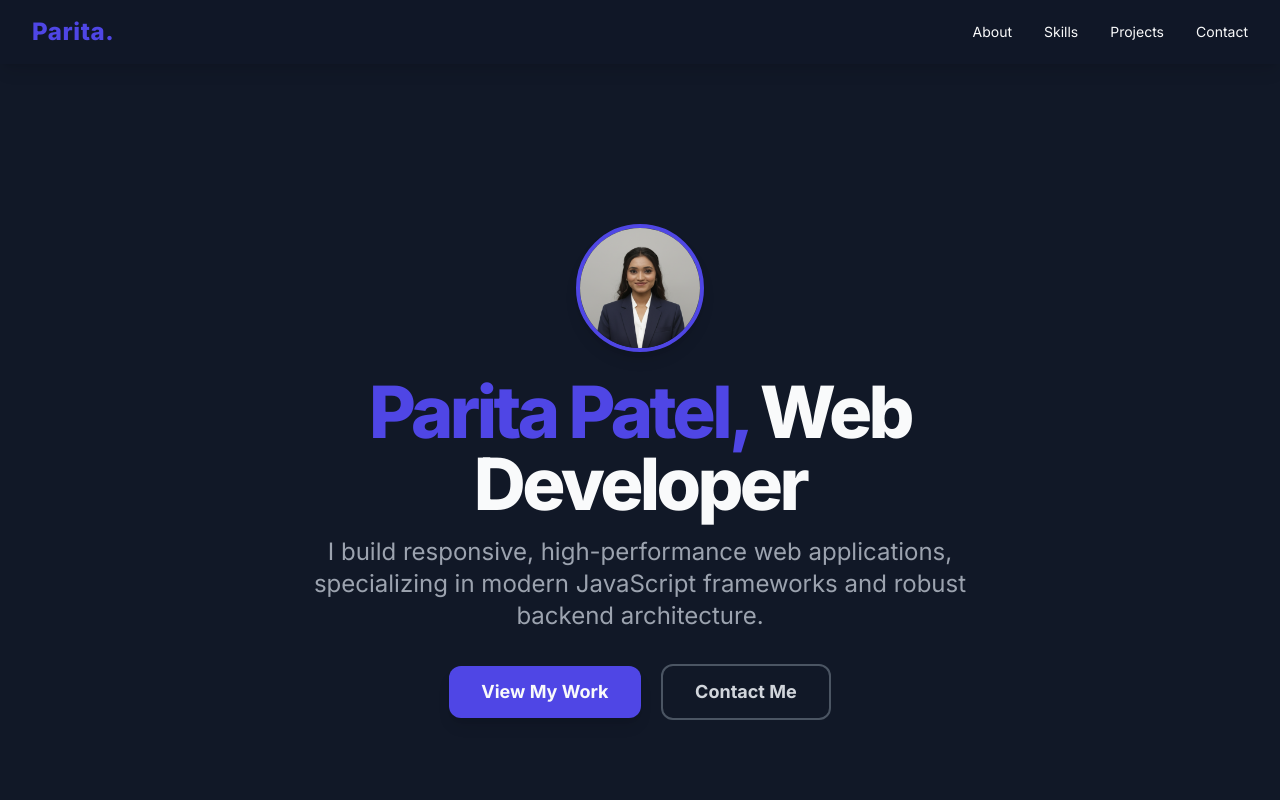
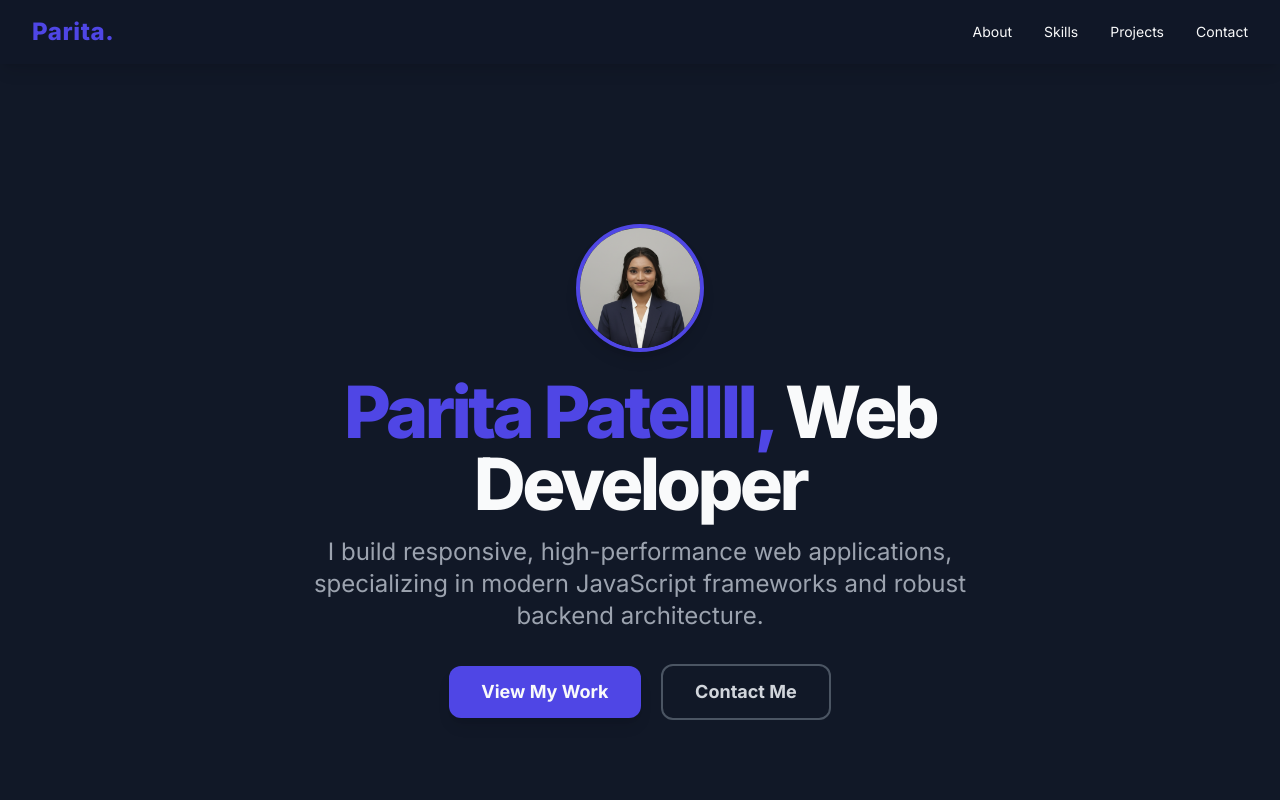
Before and after one commit to parita0209/paritaportfolio, a plain HTML site: page index.html in a window 1280 px wide. Shown: the top 800 px of the page. Drawn offline with nearby package versions, Linux system fonts and the light colour scheme.

Commit message:
Update index.html

```diff
--- a/index.html
+++ b/index.html
@@ -83,7 +83,7 @@
                     <!-- Profile Photo - REPLACE 'https://placehold.co/128x128/374151/FFFFFF?text=PP' with your actual image URL --><img src="newimg.png" onerror="this.onerror=null;this.src='https://placehold.co/128x128/374151/FFFFFF?text=Profile'" alt="Profile picture of Parita Patel" class="object-cover w-full h-full">
                 </div>
                 <h1 class="text-5xl md:text-7xl font-extrabold leading-tight tracking-tighter mb-4">
-                    <span class="text-primary-blue">Parita Patel,</span> Web Developer
+                    <span class="text-primary-blue">Parita Patellll,</span> Web Developer
                 </h1>
                 <p class="text-xl md:text-2xl text-gray-400 mb-8 max-w-2xl mx-auto">
                     I build responsive, high-performance web applications, specializing in modern JavaScript frameworks and robust backend architecture.
```
